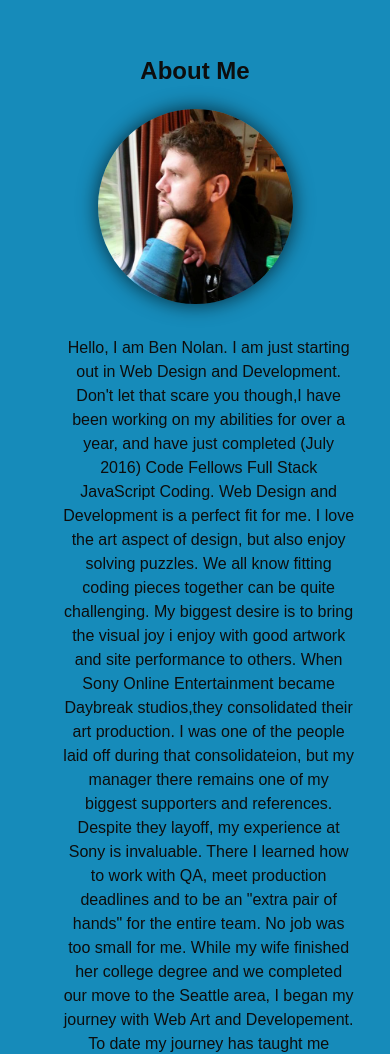
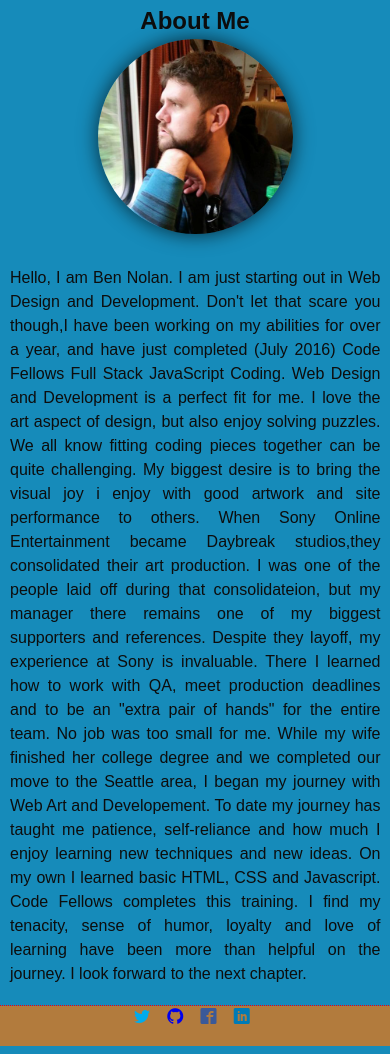
Before and after one commit to bonecrushereb/portfolio, a plain HTML site: page index.html in a window 390 px wide. Shown: the part 175-1229 px from the top of the page. Drawn offline with nearby package versions, Linux system fonts and the light colour scheme; files whose address does not match are found by name.

Commit message:
finished responsive layout

```diff
--- a/index.html
+++ b/index.html
@@ -29,6 +29,7 @@
 </head>
 
 <body>
+  <div class="container">
   <header class="main-header">
     <h1>Benjamin Nolan</h1>
     <img src="hamburger-menu.png" alt="hamburger-menu" class="icon-menu"/>
@@ -64,6 +65,8 @@
       <canvas id="skillsChart" width="400" height="400"></canvas>
     </section>
   </section>
+<div class="push"></div>
+</div>
   <footer class="main-footer">
     <ul>
       <li>
--- a/styles/base.css
+++ b/styles/base.css
@@ -1,6 +1,13 @@
+*{
+  margin: 0;
+}
 
+html {
+  height: 100%;
+}
 
 body {
+  height: 100%;
   display: block;
   line-height: 1.5;
   font-size: 100%;
@@ -15,7 +22,7 @@ hr {
 }
 
 .tab-content {
-  margin-top: 100px;
+  margin-top: 50px;
   text-align: center;
 }
 
@@ -26,11 +33,11 @@ p {
 }
 
 div p {
-  text-align: center;
-  display: block;
-  width: 75%;
-  position: relative;
-  left: 16%;
+  text-align: justify;
+  display: flex;
+  flex-wrap: wrap;
+  width: 95%;
+  margin-left: 10px;
   margin-top: 25px;
 }
 
--- a/styles/modules.css
+++ b/styles/modules.css
@@ -1,3 +1,11 @@
+* {
+  margin: 0;
+}
+
+.container {
+  min-height: 100%;
+  margin-bottom: -40px;
+}
 
 .main-header {
   position: relative;
@@ -58,7 +66,7 @@
 
 section div {
   width: 100%;
-  margin-bottom: 100px;
+  margin-bottom: 20px;
 }
 
 .byline a {
@@ -74,14 +82,15 @@ section div {
   width: 75%;
 }
 
+.main-footer, .push {
+      height: 40px;
+}
+
 .main-footer {
-  position: absolute;
-  margin-top: 100%;
-  outline: dotted 1px red;
-  bottom: 0;
-  background: #B27B3D;
-  width: 100%;
-}
+    background: #B27B3D;
+    width: 100%;
+    outline: dotted 1px red;
+  }
 
 .main-footer ul {
   text-align: center;
--- a/styles/state.css
+++ b/styles/state.css
@@ -1,5 +1,13 @@
 @media only screen and (min-width: 600px){
 
+ *{
+   margin: 0px;
+ }
+
+.container {
+  min-height: 100%;
+  margin-bottom: -40px;
+}
   .main-header {
     flex-wrap: nowrap;
   }
@@ -37,7 +45,7 @@
   }
 
   .main-nav li {
-    width: 100%;
+    width: 150px;
     display: inline;
     padding: 0;
     margin-right: .4em;
@@ -51,7 +59,6 @@
   div {
     outline: dotted 1px red;
     width: 100%;
-    margin-bottom: 100%;
   }
   div p {
     display: block;
@@ -71,9 +78,10 @@
     height: 25%;
   }
 
+  .main-footer, .push {
+      height: 40px;
+}
   .main-footer {
-    position: absolute;
-    bottom: 0;
     background: #B27B3D;
     width: 100%;
   }
@@ -81,7 +89,7 @@
   .main-footer ul {
     text-align: center;
     padding: 0px;
-    margin: 0px;
+    margin: 10px;
   }
   .main-footer li {
     display: inline;
```
Also changed, not shown: scripts/app.js (+33 -34 lines).
